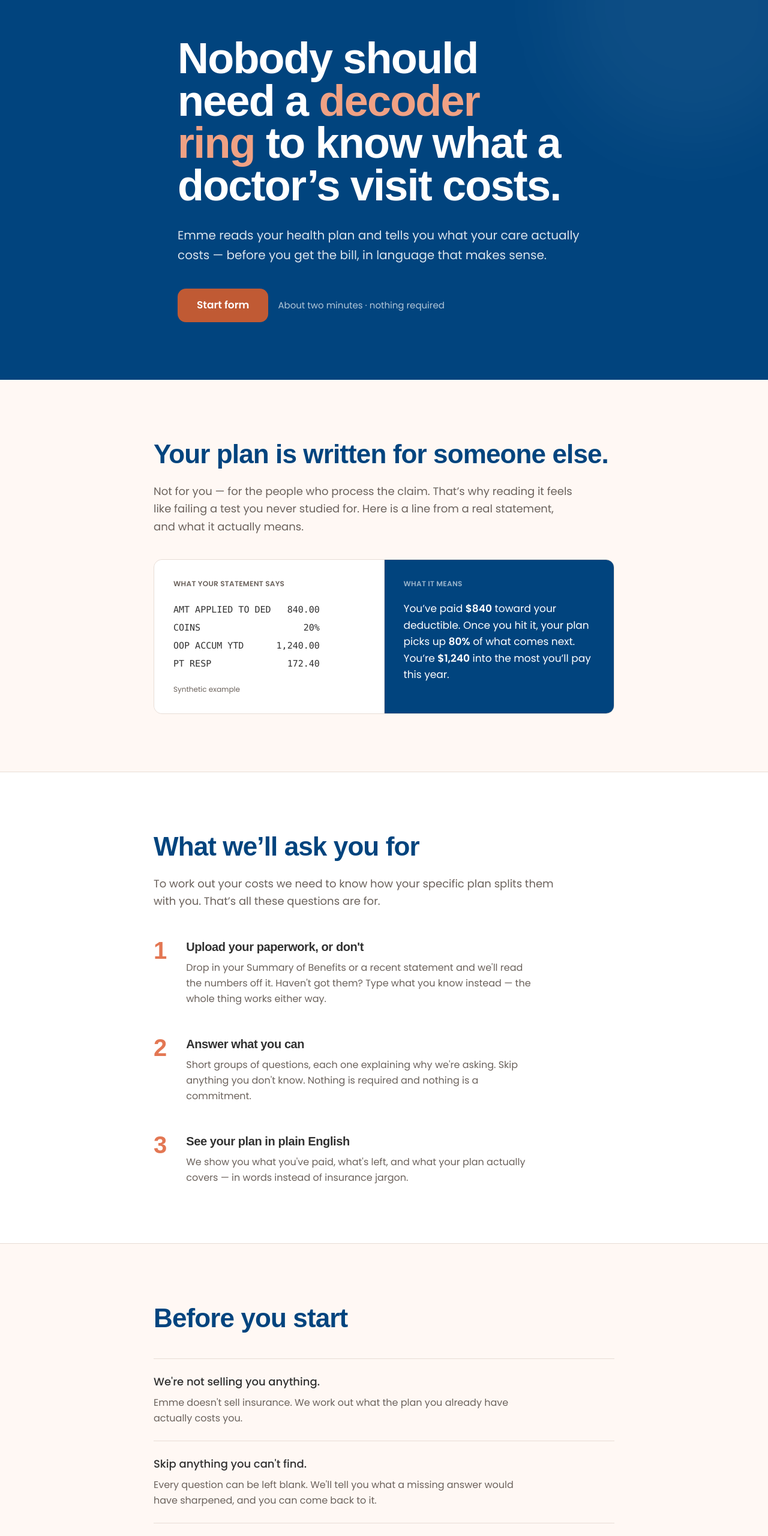
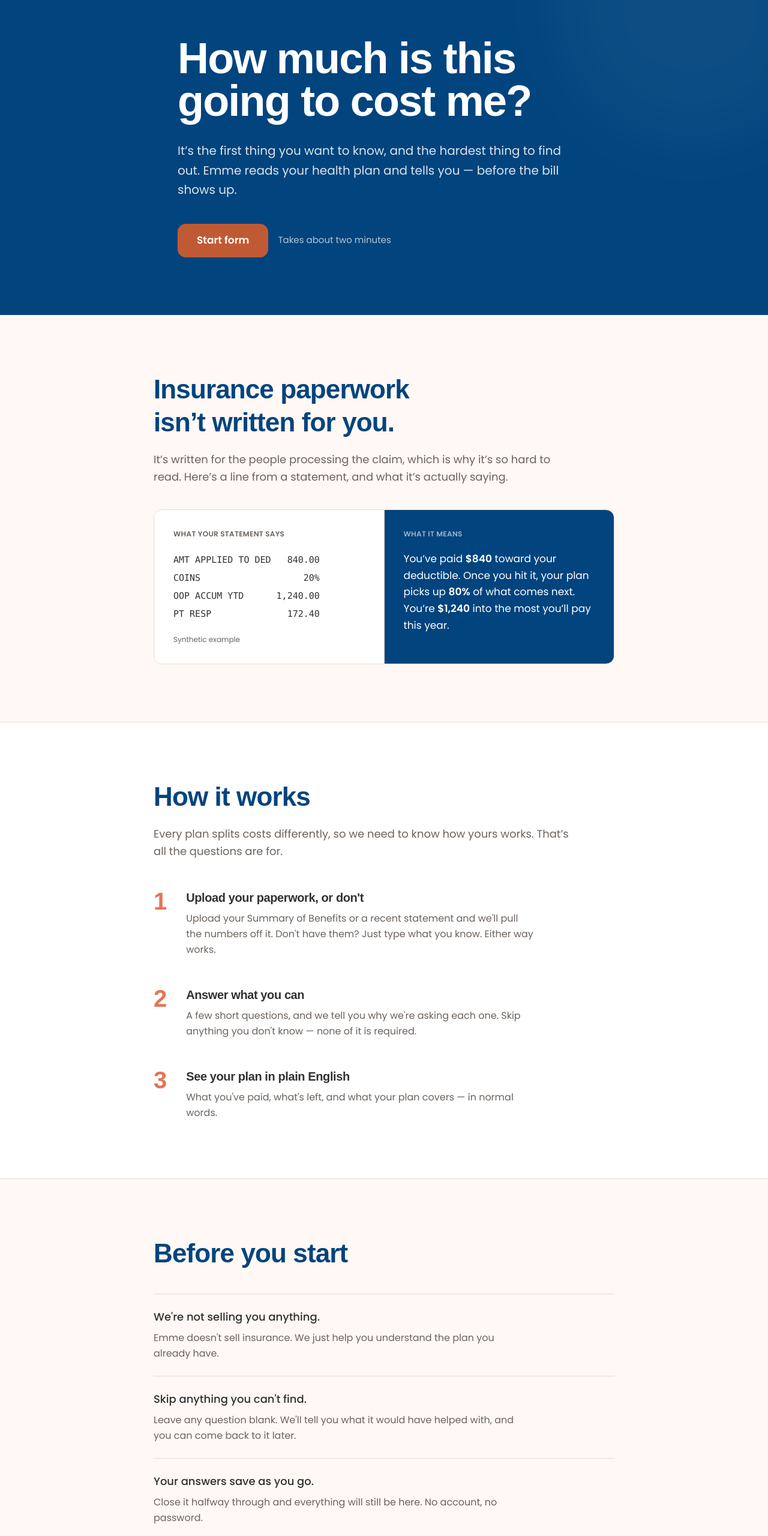
Before and after one commit to aaryandash/Health-Plan-Onboarding-Hackathon, a Next.js app: page / in a window 1280 px wide. Shown: the part 86-2646 px from the top of the page at 60% size. Built offline with nearby package versions, Linux system fonts and the light colour scheme; a web font is replaced by a local one.

Commit message:
copy: plainer, more conversational wording across the site
New hook: 'How much is this going to cost me?' — the question people are
actually asking. Trimmed the writerly lines elsewhere.

```diff
--- a/app/intake/page.tsx
+++ b/app/intake/page.tsx
@@ -90,9 +90,9 @@
         Do you have your insurance paperwork handy?
       </h1>
       <p className="mt-4 max-w-[62ch] leading-relaxed text-muted-foreground">
-        If you upload your Summary of Benefits or a recent Explanation of
-        Benefits, we&rsquo;ll read the numbers off it and fill in what we can.
-        You check our work, and you&rsquo;re done much faster.
+        Upload your Summary of Benefits or a recent statement and we&rsquo;ll
+        fill in what we can find. You check it over, and you&rsquo;re done a lot
+        faster.
       </p>
 
       <label className="mt-8 block">
@@ -124,9 +124,9 @@
 
       <div className="mt-10 border-t border-line pt-8">
         <p className="mb-4 leading-relaxed text-muted-foreground">
-          Don&rsquo;t have them, or can&rsquo;t find them? That&rsquo;s
-          completely normal — most people can answer these from memory or off
-          their insurance card.
+          Can&rsquo;t find them? That&rsquo;s completely normal. Most of this
+          is on your insurance card, and you can skip anything you don&rsquo;t
+          know.
         </p>
         <button type="button" onClick={onNext} className={`${actionClass} w-full`}>
           Skip this and type it in
--- a/app/page.tsx
+++ b/app/page.tsx
@@ -9,17 +9,17 @@
   {
     n: "1",
     title: "Upload your paperwork, or don't",
-    body: "Drop in your Summary of Benefits or a recent statement and we'll read the numbers off it. Haven't got them? Type what you know instead — the whole thing works either way.",
+    body: "Upload your Summary of Benefits or a recent statement and we'll pull the numbers off it. Don't have them? Just type what you know. Either way works.",
   },
   {
     n: "2",
     title: "Answer what you can",
-    body: "Short groups of questions, each one explaining why we're asking. Skip anything you don't know. Nothing is required and nothing is a commitment.",
+    body: "A few short questions, and we tell you why we're asking each one. Skip anything you don't know — none of it is required.",
   },
   {
     n: "3",
     title: "See your plan in plain English",
-    body: "We show you what you've paid, what's left, and what your plan actually covers — in words instead of insurance jargon.",
+    body: "What you've paid, what's left, and what your plan covers — in normal words.",
   },
 ];
 
@@ -38,14 +38,14 @@
           </p>
 
           <h1 className="mt-12 text-[2.5rem] leading-[1.03] font-bold tracking-tight sm:mt-14 sm:text-[4.5rem] sm:leading-[0.98]">
-            Nobody should need a
-            <span className="text-[#f0a184]"> decoder ring </span>
-            to know what a doctor&rsquo;s visit costs.
+            How much is this
+            <br className="hidden sm:block" /> going to cost me?
           </h1>
 
           <p className="mt-8 max-w-[54ch] text-xl leading-relaxed text-white/85">
-            Emme reads your health plan and tells you what your care actually
-            costs — before you get the bill, in language that makes sense.
+            It&rsquo;s the first thing you want to know, and the hardest thing to
+            find out. Emme reads your health plan and tells you — before the bill
+            shows up.
           </p>
 
           <div className="mt-10 flex flex-col gap-4 sm:flex-row sm:items-center">
@@ -56,7 +56,7 @@
               Start form
             </Link>
             <p className="text-[0.9375rem] text-white/70">
-              About two minutes · nothing required
+              Takes about two minutes
             </p>
           </div>
         </div>
@@ -66,12 +66,12 @@
       <section className="px-6 py-16 sm:px-10 sm:py-24">
         <div className="mx-auto w-full max-w-3xl">
           <h2 className="font-heading text-[2.25rem] leading-tight font-bold text-navy sm:text-[2.75rem]">
-            Your plan is written for someone else.
+            Insurance paperwork isn&rsquo;t written for you.
           </h2>
           <p className="mt-5 max-w-[62ch] text-lg leading-relaxed text-muted-foreground">
-            Not for you — for the people who process the claim. That&rsquo;s why
-            reading it feels like failing a test you never studied for. Here is
-            a line from a real statement, and what it actually means.
+            It&rsquo;s written for the people processing the claim, which is why
+            it&rsquo;s so hard to read. Here&rsquo;s a line from a statement, and
+            what it&rsquo;s actually saying.
           </p>
 
           <div className="mt-10 grid gap-px overflow-hidden rounded-[var(--radius)] border border-line bg-line sm:grid-cols-2">
@@ -111,11 +111,11 @@
       <section className="border-y border-line bg-white px-6 py-16 sm:px-10 sm:py-24">
         <div className="mx-auto w-full max-w-3xl">
           <h2 className="font-heading text-[2.25rem] leading-tight font-bold text-navy sm:text-[2.75rem]">
-            What we&rsquo;ll ask you for
+            How it works
           </h2>
           <p className="mt-5 max-w-[62ch] text-lg leading-relaxed text-muted-foreground">
-            To work out your costs we need to know how your specific plan splits
-            them with you. That&rsquo;s all these questions are for.
+            Every plan splits costs differently, so we need to know how yours
+            works. That&rsquo;s all the questions are for.
           </p>
 
           <ol className="mt-12 space-y-12">
@@ -152,15 +152,15 @@
             {[
               [
                 "We're not selling you anything.",
-                "Emme doesn't sell insurance. We work out what the plan you already have actually costs you.",
+                "Emme doesn't sell insurance. We just help you understand the plan you already have.",
               ],
               [
                 "Skip anything you can't find.",
-                "Every question can be left blank. We'll tell you what a missing answer would have sharpened, and you can come back to it.",
+                "Leave any question blank. We'll tell you what it would have helped with, and you can come back to it later.",
               ],
               [
                 "Your answers save as you go.",
-                "Close this halfway through and it'll all still be here. No account, no password.",
+                "Close it halfway through and everything will still be here. No account, no password.",
               ],
             ].map(([term, detail]) => (
               <div key={term} className="py-6">
@@ -179,7 +179,7 @@
             Start form
           </Link>
           <p className="mt-5 text-center text-sm text-muted-foreground">
-            You can stop at any point and pick it back up later.
+            Stop whenever you like and pick it up later.
           </p>
         </div>
       </section>
--- a/app/summary/page.tsx
+++ b/app/summary/page.tsx
@@ -78,8 +78,8 @@
               We don&rsquo;t have anything yet
             </h2>
             <p className="mt-3 max-w-[62ch] leading-relaxed text-muted-foreground">
-              Nothing has been filled in so far. Whenever you&rsquo;re ready,
-              even a few answers are enough to be useful.
+              Nothing filled in yet. Even a few answers are enough to be
+              useful, whenever you&rsquo;re ready.
             </p>
             <Link
               href="/intake"
@@ -114,8 +114,8 @@
                   Still missing
                 </h2>
                 <p className="mt-3 max-w-[62ch] leading-relaxed text-muted-foreground">
-                  None of these are required. Here&rsquo;s what each one would
-                  have sharpened, so you can decide whether it&rsquo;s worth
+                  None of these are required — here&rsquo;s what each one
+                  would have helped with, so you can decide if it&rsquo;s worth
                   going back for.
                 </p>
                 <ul className="mt-6 divide-y divide-line border-y border-line">
@@ -142,7 +142,7 @@
                 Everything you told us
               </h2>
               <p className="mt-3 max-w-[62ch] leading-relaxed text-muted-foreground">
-                Anything wrong? Go back and change it — nothing here is locked.
+                Anything wrong? Go back and change it. Nothing is locked in.
               </p>
 
               <div className="mt-6 space-y-8">
@@ -193,8 +193,8 @@
                 Your data, ready for Emme
               </h2>
               <p className="mt-3 max-w-[62ch] leading-relaxed text-muted-foreground">
-                This is exactly what gets handed to Emme&rsquo;s cost engine.
-                It&rsquo;s yours — take a copy.
+                This is what gets passed along to work out your costs.
+                It&rsquo;s your data, so take a copy.
               </p>
 
               <button
```
